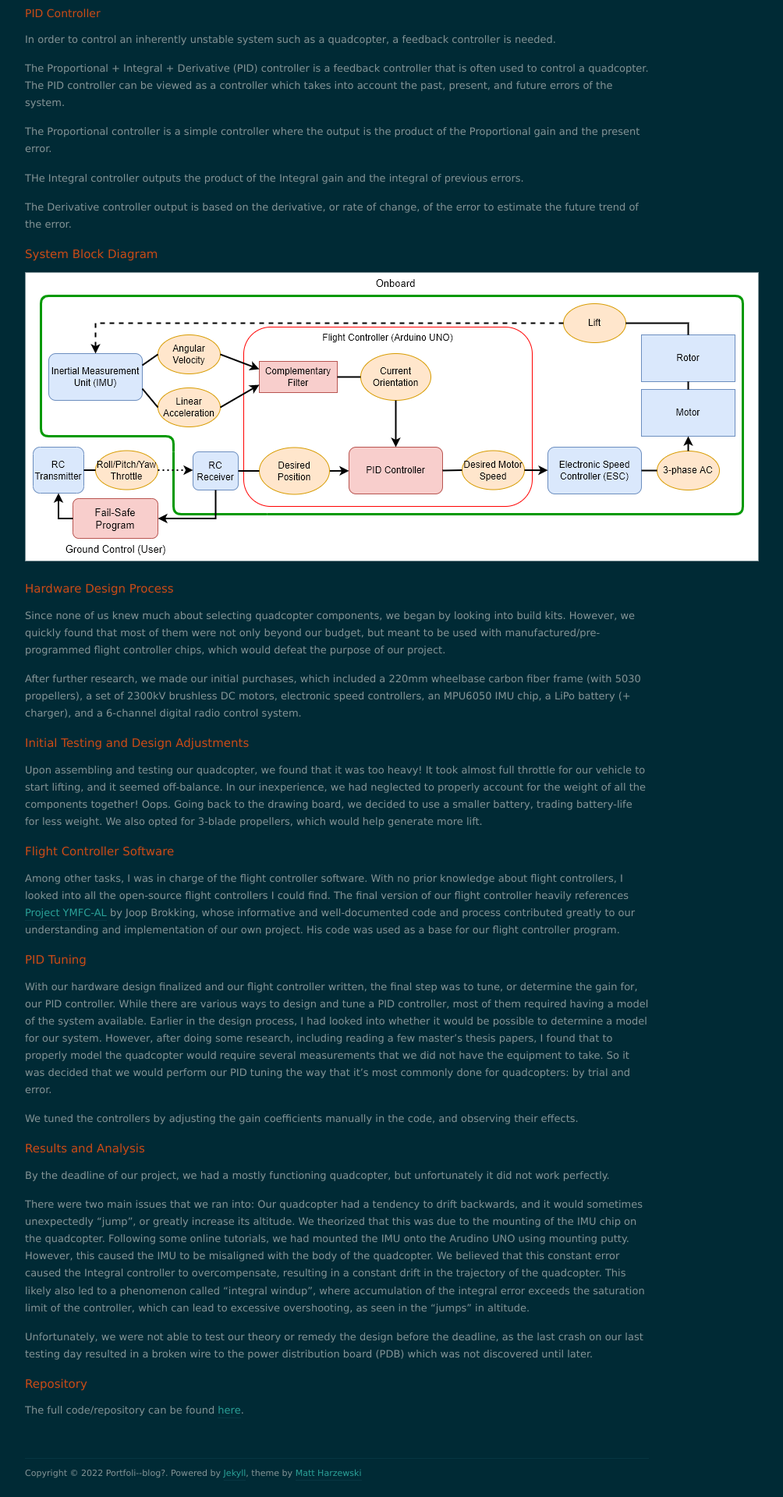
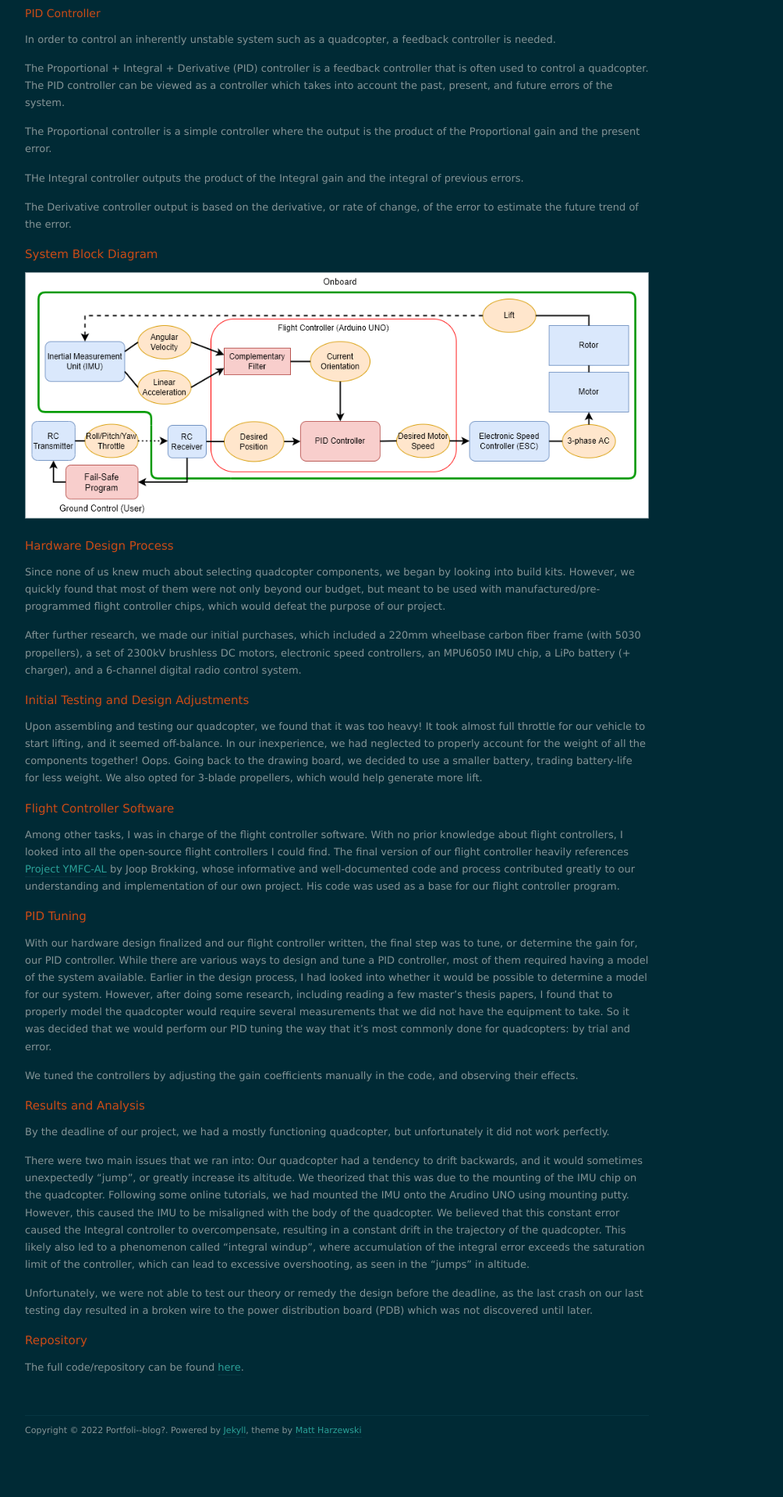
Before and after one commit to nolanschan/nolanschan.github.io, a Jekyll site: the page built from projects/quadcopter/index.markdown, in a window 1280 px wide. Shown: the part 1995-3915 px from the top of the page at 78% size, without its empty margins (208-1212 px from the left). Built offline with Jekyll 4.4.1, drawn with Linux system fonts in a browser that asks for light colours; nearby versions of some CDN libraries; after the commit the page ends 3859 px from its top, so only the background shows below that.

Commit message:
Update index.markdown

```diff
--- a/projects/quadcopter/index.markdown
+++ b/projects/quadcopter/index.markdown
@@ -78,7 +78,7 @@
 
 ## System Block Diagram ##
 
-<img src="/projects/quadcopter/blockdiagram.png">
+<img src="/projects/quadcopter/blockdiagram.png" width="800">
 
 ## Hardware Design Process ##
 
```
